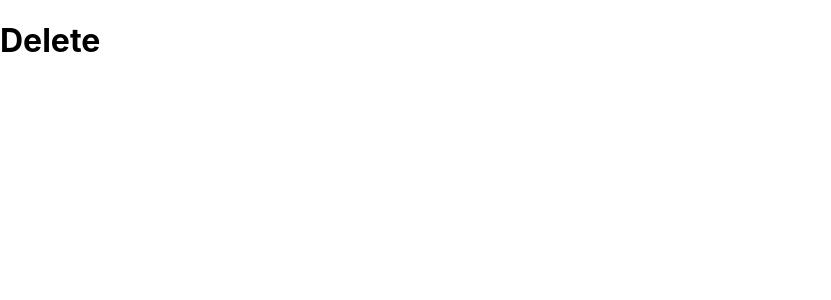
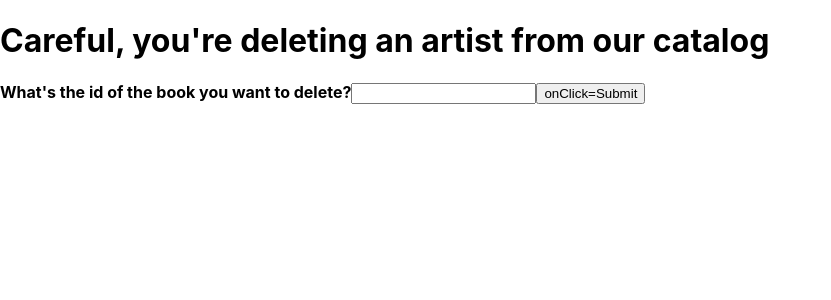
Before and after one commit to nxrob/Museum, a React (Create React App) app in the folder museum-react/: page /Admin/delete in a window 1280 px wide. Shown: the top 300 px of the page, without its empty margins (0-831 px from the left). Built offline with nearby package versions, Linux system fonts and the light colour scheme; no server answers.

Commit message:
structure done

```diff
--- a/museum-react/src/AdminDelete.js
+++ b/museum-react/src/AdminDelete.js
@@ -1,11 +1,62 @@
-import React from "react";
+import React, {useState, useEffect} from "react";
+import DisplayArtist from "./DisplayArtist";
 
 const AdminDelete = () => {
+    const [submitClicked, setSubmitClicked] = useState(0)
+    const [id, setId] = useState();
+    const [artist,  setArtist] = useState(null)
+    const [chosenId, setChosenId] = useState()
+
+    const fetchData = async () => {
+        try{
+        const response = await fetch('http://localhost:8080/artist')
+        const data = await response.json();
+        console.log(data);
+        setArtist(data);
+    } catch (error) {
+        console.error('Error fetching data: ', error);
+    }
+};
+
+    useEffect (() => {
+        fetchData();
+    }, []);
+
+
+    useEffect (() => {
+        if (submitClicked >0) {
+            const deleteArtist = async () => {
+                try {
+                    const options = {method: 'DELETE'};
+                    const response = await fetch('http://localhost:8080/artist/${chosenId}', options)
+                    const data = await response.json();
+                    fetchData()
+                }
+                catch(error){
+                    console.error("Error deleting artist" + error)
+                }
+            }
+            deleteArtist();
+        }
+    }, [submitClicked, chosenId])
+
+
+
 
     return(
-        <h1>
-            Delete
-        </h1>
+       <div>
+        <h1> Careful, you're deleting an artist from our catalog</h1>
+        <b> What's the id of the book you want to delete?</b>
+        <input
+        type="text"
+        value={chosenId}
+        onChange={(e) => setChosenId(e.target.value)}
+      />
+        <button>
+            onClick={() => setSubmitClicked(submitClicked + 1)}
+            Submit
+        </button>
+       </div>
     )
 }
 
--- /dev/null
+++ b/museum-react/src/DisplayArtist.js
@@ -0,0 +1,30 @@
+import React from "react"
+
+
+function DisplayArtist(artists) {
+    return(
+        artists ? (
+            <div>
+                <div>
+                    {artists.map((artist) => (
+                        <div key= {artist.id}>
+
+                            <p>Name: : {artist.name}</p>
+                            {/* <p>Biography: : {artist.bio}</p> */}
+
+                        </div>
+                    ))}
+                </div>
+            </div>
+
+
+
+
+
+        ) : (
+            <p>Loading ...</p>
+        )
+    )
+}
+
+export  default DisplayArtist
```
